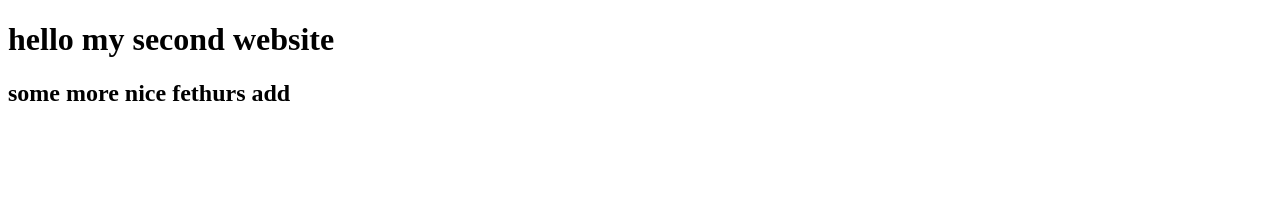
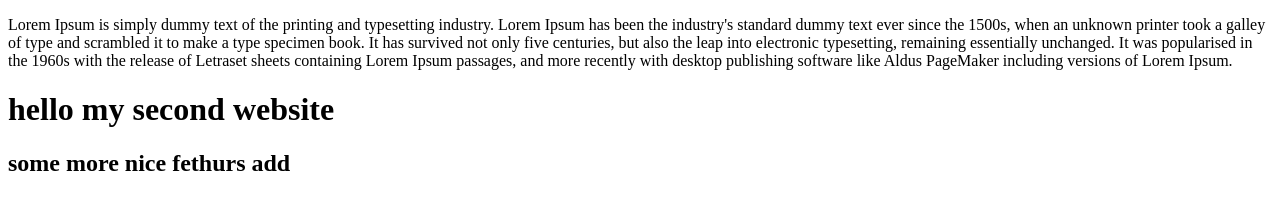
Before and after one commit to numan-ahmed/my-second-website, a plain HTML site: page index.html in a window 1280 px wide. Drawn offline with Linux system fonts and the light colour scheme.

Commit message:
added a some text

```diff
--- a/index.html
+++ b/index.html
@@ -4,6 +4,10 @@
     <meta charset="UTF-8">
     <meta name="viewport" content="width=device-width, initial-scale=1.0">
     <title>my second wibsite</title>
+
+    <p>Lorem Ipsum is simply dummy text of the printing and typesetting industry. Lorem Ipsum has been the industry's standard dummy text ever since the 1500s, when an unknown printer took a galley of type and scrambled it to make a type specimen book. It has survived not only five centuries, but also the leap into electronic typesetting, remaining essentially unchanged. It was popularised in the 1960s with the release of Letraset sheets containing Lorem Ipsum passages, and more recently with desktop publishing software like Aldus PageMaker including versions of Lorem Ipsum.
+
+    </p>
 </head>
 <body>
 
```
